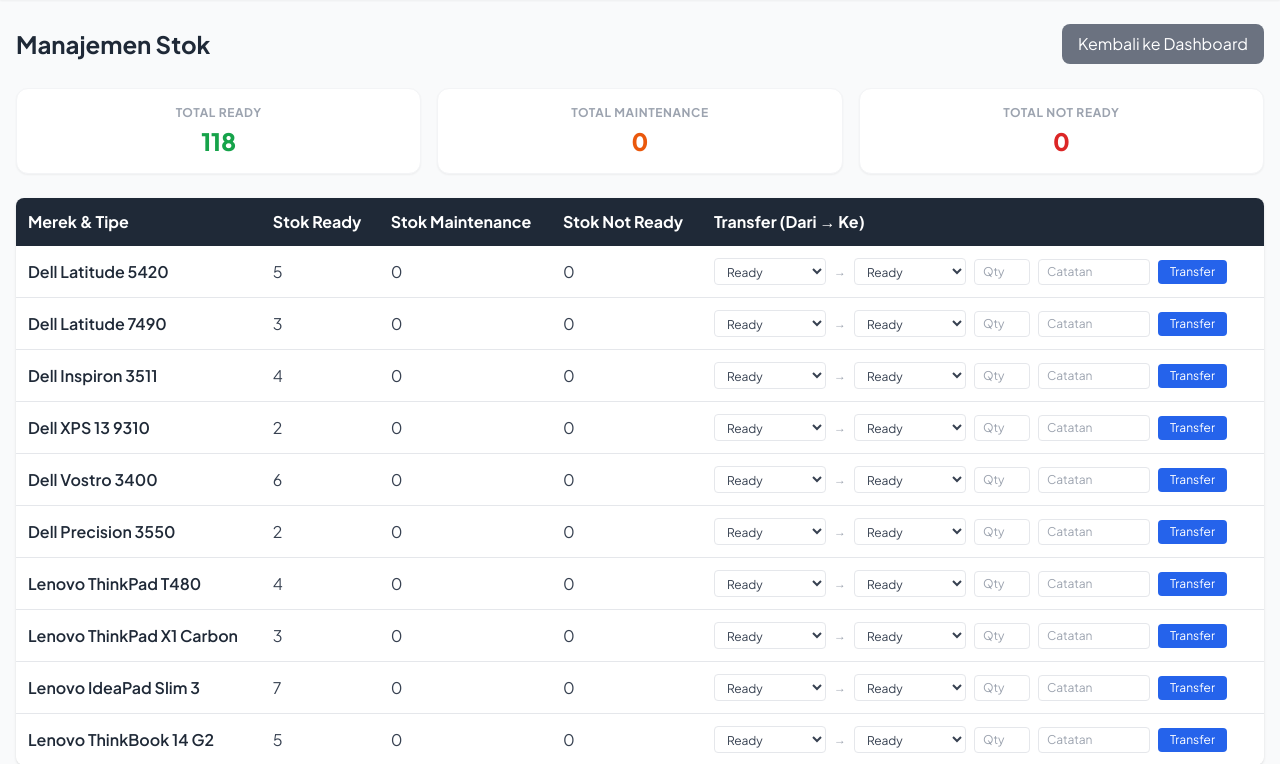
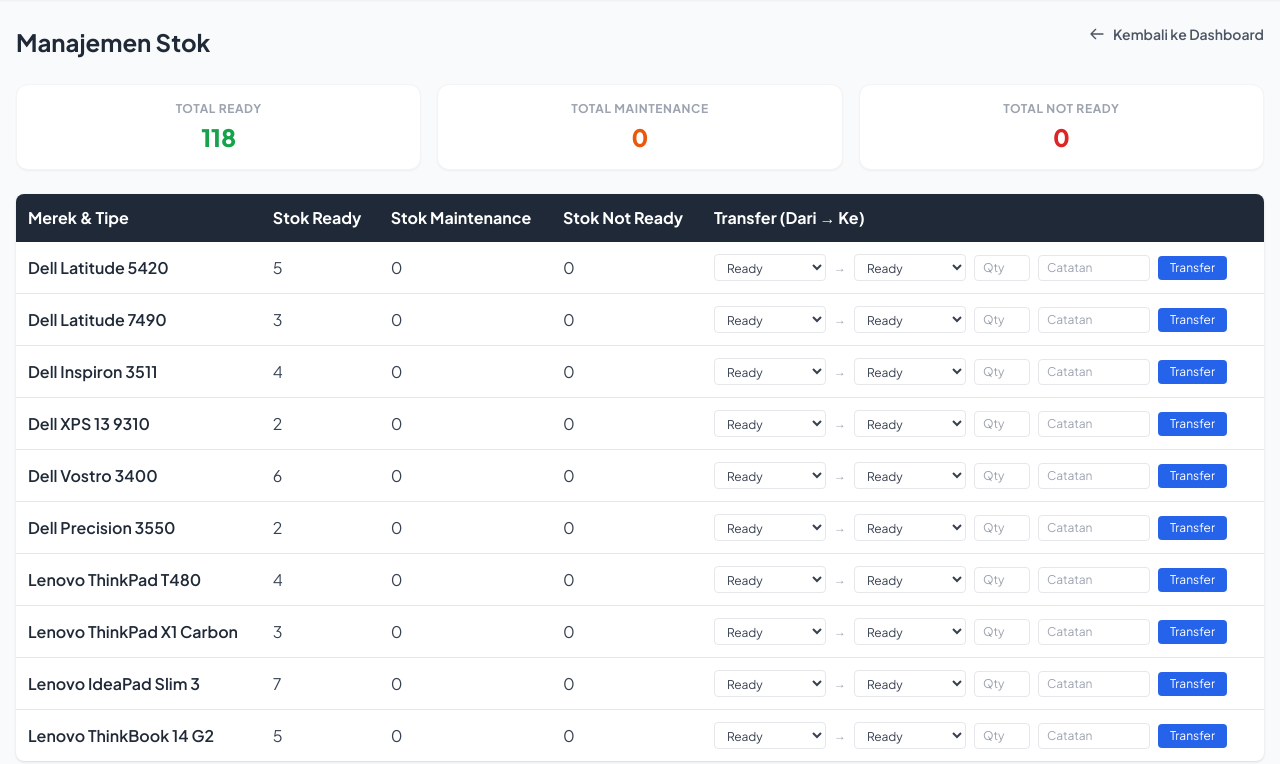
Before and after one commit to kaslana35/proyek1, a Laravel app: page /admin/stok in a window 1280 px wide. Shown: the part 61-825 px from the top of the page. Run offline with Laravel 12, Linux system fonts and the light colour scheme; the visitor is signed in with stand-in values (Sample User, id 1); data comes from the database, SQL or seed files in the repository; data that the repository does not hold is empty; some libraries are stand-ins or nearby versions.

Commit message:
fix: standardize all back button styles (text link + arrow icon)

```diff
--- a/sewa-laptop/resources/views/admin/inspections/index.blade.php
+++ b/sewa-laptop/resources/views/admin/inspections/index.blade.php
@@ -3,7 +3,10 @@
 @section('content')
 <div class="flex justify-between items-center mb-6">
     <h1 class="text-2xl font-bold text-gray-800 dark:text-gray-100">Riwayat Pemeriksaan Unit</h1>
-    <a href="{{ route('dashboard') }}" class="bg-gray-500 text-white px-4 py-2 rounded-lg hover:bg-gray-600 transition-smooth">Kembali ke Dashboard</a>
+    <a href="{{ route('dashboard') }}" class="inline-flex items-center gap-2 text-sm font-semibold text-gray-600 dark:text-gray-300 hover:text-blue-600 dark:hover:text-blue-400 mb-4 transition-smooth">
+    <svg class="w-4 h-4" fill="none" stroke="currentColor" viewBox="0 0 24 24"><path stroke-linecap="round" stroke-linejoin="round" stroke-width="2" d="M10 19l-7-7m0 0l7-7m-7 7h18"></path></svg>
+    Kembali ke Dashboard
+</a>
 </div>
 
 <div class="bg-white dark:bg-slate-800 rounded-lg shadow overflow-x-auto">
--- a/sewa-laptop/resources/views/admin/laptops/edit.blade.php
+++ b/sewa-laptop/resources/views/admin/laptops/edit.blade.php
@@ -47,7 +47,10 @@
         @endif
         <div class="mt-8 flex gap-4">
             <button type="submit" class="bg-blue-600 text-white px-8 py-3 rounded-xl font-bold hover:bg-blue-700 transition-smooth shadow-sm">Update Produk</button>
-            <a href="{{ route('admin.produk.manage') }}" class="bg-gray-100 dark:bg-slate-700 text-gray-700 dark:text-gray-300 px-6 py-3 rounded-xl font-semibold hover:bg-gray-200 dark:hover:bg-slate-600 transition-smooth">Kembali ke Manajemen Produk</a>
+            <a href="{{ route('admin.produk.manage') }}" class="inline-flex items-center gap-2 text-sm font-semibold text-gray-600 dark:text-gray-300 hover:text-blue-600 dark:hover:text-blue-400 mb-4 transition-smooth">
+    <svg class="w-4 h-4" fill="none" stroke="currentColor" viewBox="0 0 24 24"><path stroke-linecap="round" stroke-linejoin="round" stroke-width="2" d="M10 19l-7-7m0 0l7-7m-7 7h18"></path></svg>
+    Kembali ke Manajemen Produk
+</a>
         </div>
     </form>
 </div>
--- a/sewa-laptop/resources/views/admin/laptops/manage.blade.php
+++ b/sewa-laptop/resources/views/admin/laptops/manage.blade.php
@@ -6,7 +6,10 @@
         <h1 class="text-2xl font-bold text-gray-800 dark:text-gray-100">Manajemen Stok</h1>
         <p class="text-sm text-gray-500 dark:text-gray-400">Kelola stok fisik dan transfer antar status.</p>
     </div>
-    <a href="{{ route('dashboard') }}" class="bg-gray-500 text-white px-4 py-2 rounded-lg hover:bg-gray-600 transition-smooth">Kembali ke Dashboard</a>
+    <a href="{{ route('dashboard') }}" class="inline-flex items-center gap-2 text-sm font-semibold text-gray-600 dark:text-gray-300 hover:text-blue-600 dark:hover:text-blue-400 mb-4 transition-smooth">
+    <svg class="w-4 h-4" fill="none" stroke="currentColor" viewBox="0 0 24 24"><path stroke-linecap="round" stroke-linejoin="round" stroke-width="2" d="M10 19l-7-7m0 0l7-7m-7 7h18"></path></svg>
+    Kembali ke Dashboard
+</a>
 </div>
 
 <div class="bg-white dark:bg-slate-800 rounded-2xl shadow-sm border border-gray-100 dark:border-slate-700 overflow-hidden">
--- a/sewa-laptop/resources/views/admin/stok/manage.blade.php
+++ b/sewa-laptop/resources/views/admin/stok/manage.blade.php
@@ -3,7 +3,10 @@
 @section('content')
 <div class="flex justify-between items-center mb-6">
     <h1 class="text-2xl font-bold text-gray-800 dark:text-gray-100">Manajemen Stok</h1>
-    <a href="{{ route('dashboard') }}" class="bg-gray-500 text-white px-4 py-2 rounded-lg hover:bg-gray-600 transition-smooth">Kembali ke Dashboard</a>
+    <a href="{{ route('dashboard') }}" class="inline-flex items-center gap-2 text-sm font-semibold text-gray-600 dark:text-gray-300 hover:text-blue-600 dark:hover:text-blue-400 mb-4 transition-smooth">
+    <svg class="w-4 h-4" fill="none" stroke="currentColor" viewBox="0 0 24 24"><path stroke-linecap="round" stroke-linejoin="round" stroke-width="2" d="M10 19l-7-7m0 0l7-7m-7 7h18"></path></svg>
+    Kembali ke Dashboard
+</a>
 </div>
 
 <!-- Ringkasan Stok -->
--- a/sewa-laptop/resources/views/admin/users/edit_role.blade.php
+++ b/sewa-laptop/resources/views/admin/users/edit_role.blade.php
@@ -17,7 +17,10 @@
         </div>
         <div class="flex gap-2">
             <button type="submit" class="bg-yellow-500 text-white px-4 py-2 rounded-lg hover:bg-yellow-600 transition-smooth">Update</button>
-            <a href="{{ route('admin.users.index') }}" class="bg-gray-500 text-white px-4 py-2 rounded-lg hover:bg-gray-600 transition-smooth">Kembali ke Manajemen User</a>
+            <a href="{{ route('admin.users.index') }}" class="inline-flex items-center gap-2 text-sm font-semibold text-gray-600 dark:text-gray-300 hover:text-blue-600 dark:hover:text-blue-400 mb-4 transition-smooth">
+    <svg class="w-4 h-4" fill="none" stroke="currentColor" viewBox="0 0 24 24"><path stroke-linecap="round" stroke-linejoin="round" stroke-width="2" d="M10 19l-7-7m0 0l7-7m-7 7h18"></path></svg>
+    Kembali ke Manajemen User
+</a>
         </div>
     </form>
 </div>
--- a/sewa-laptop/resources/views/admin/users/index.blade.php
+++ b/sewa-laptop/resources/views/admin/users/index.blade.php
@@ -3,7 +3,10 @@
 @section('content')
 <div class="flex justify-between items-center mb-6">
     <h1 class="text-2xl font-bold text-gray-800 dark:text-gray-100">Manajemen User & Role</h1>
-    <a href="{{ route('dashboard') }}" class="bg-gray-500 text-white px-4 py-2 rounded-lg hover:bg-gray-600 transition-smooth">Kembali ke Dashboard</a>
+    <a href="{{ route('dashboard') }}" class="inline-flex items-center gap-2 text-sm font-semibold text-gray-600 dark:text-gray-300 hover:text-blue-600 dark:hover:text-blue-400 mb-4 transition-smooth">
+    <svg class="w-4 h-4" fill="none" stroke="currentColor" viewBox="0 0 24 24"><path stroke-linecap="round" stroke-linejoin="round" stroke-width="2" d="M10 19l-7-7m0 0l7-7m-7 7h18"></path></svg>
+    Kembali ke Dashboard
+</a>
 </div>
 
 <div class="bg-white dark:bg-slate-800 rounded-lg shadow overflow-x-auto max-w-6xl">
--- a/sewa-laptop/resources/views/laptops/create.blade.php
+++ b/sewa-laptop/resources/views/laptops/create.blade.php
@@ -41,7 +41,10 @@
         </div>
         <div class="mt-8 flex gap-4">
             <button type="submit" class="bg-blue-600 text-white px-8 py-3 rounded-xl font-bold hover:bg-blue-700 transition-smooth shadow-sm">Simpan Produk</button>
-            <a href="{{ route('admin.produk.manage') }}" class="bg-gray-100 dark:bg-slate-700 text-gray-700 dark:text-gray-300 px-6 py-3 rounded-xl font-semibold hover:bg-gray-200 dark:hover:bg-slate-600 transition-smooth">Kembali ke Manajemen Produk</a>
+            <a href="{{ route('admin.produk.manage') }}" class="inline-flex items-center gap-2 text-sm font-semibold text-gray-600 dark:text-gray-300 hover:text-blue-600 dark:hover:text-blue-400 mb-4 transition-smooth">
+    <svg class="w-4 h-4" fill="none" stroke="currentColor" viewBox="0 0 24 24"><path stroke-linecap="round" stroke-linejoin="round" stroke-width="2" d="M10 19l-7-7m0 0l7-7m-7 7h18"></path></svg>
+    Kembali ke Manajemen Produk
+</a>
         </div>
     </form>
 </div>
```
